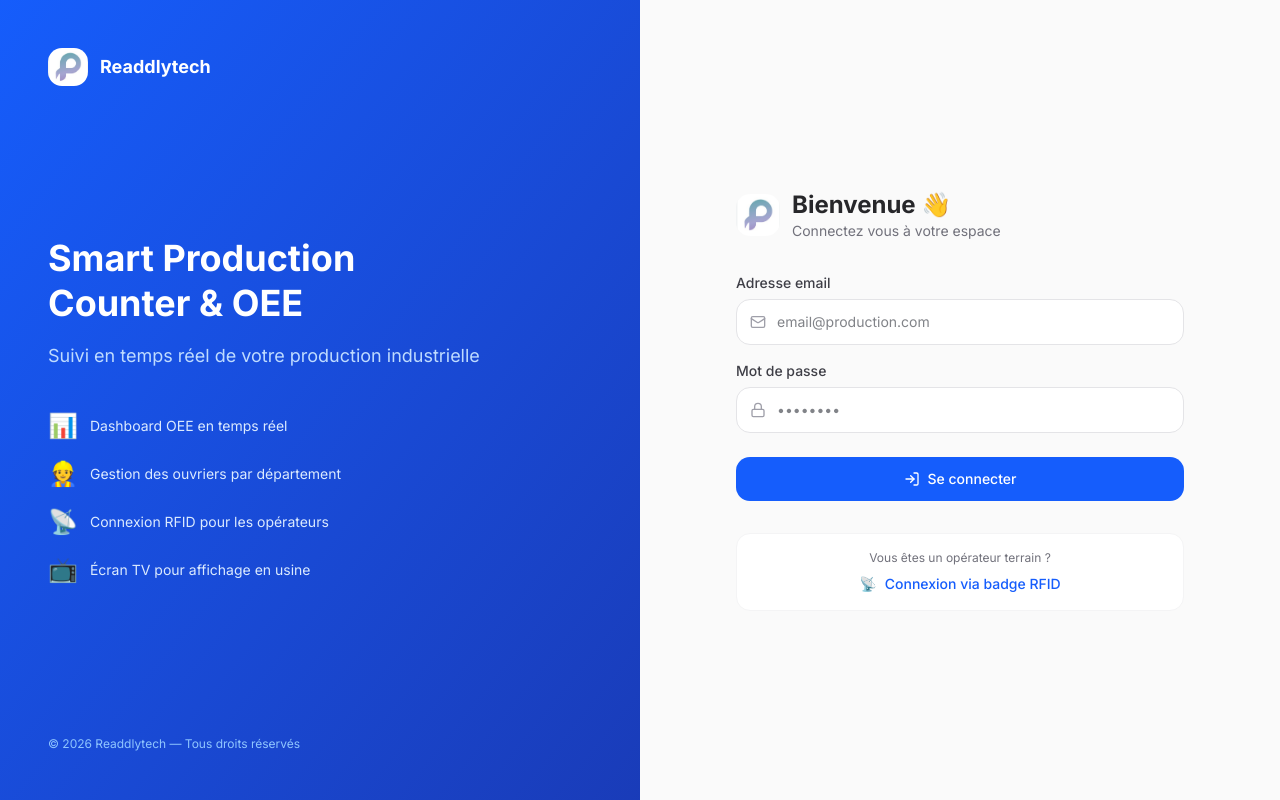
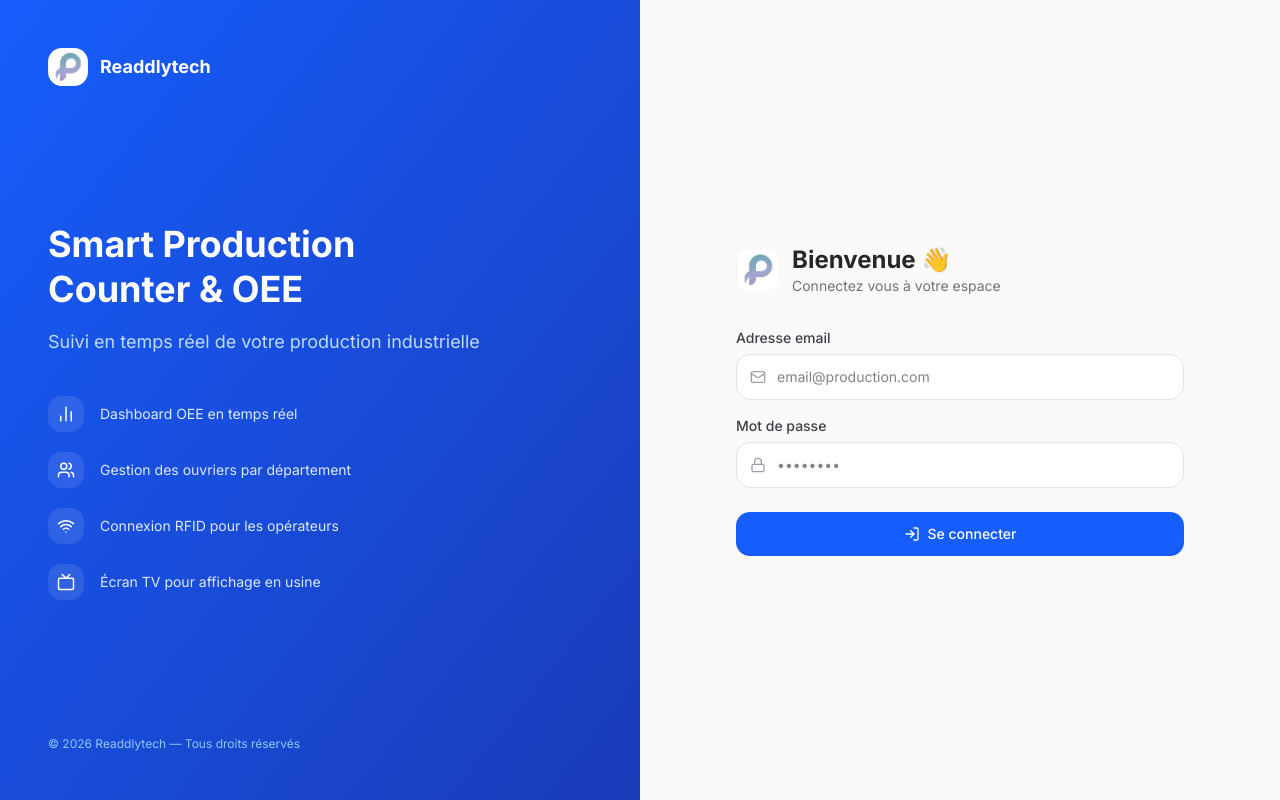
Before and after one commit to simporepriscalarissa-hub/smart-production-frontend, a Next.js app: page /login in a window 1280 px wide. Built offline with nearby package versions, Linux system fonts and the light colour scheme.

Commit message:
Login propre - icones Lucide + suppression lien RFID

```diff
--- a/app/login/page.tsx
+++ b/app/login/page.tsx
@@ -3,7 +3,7 @@
 import { useState } from 'react'
 import axios from 'axios'
 import { APP_CONFIG } from '@/lib/config'
-import { Mail, Lock, LogIn, AlertCircle } from 'lucide-react'
+import { Mail, Lock, LogIn, AlertCircle, BarChart2, Users, Wifi, Tv } from 'lucide-react'
 import Image from 'next/image'
 
 export default function Login() {
@@ -50,15 +50,17 @@ export default function Login() {
           <p className="text-blue-200 text-lg">
             Suivi en temps réel de votre production industrielle
           </p>
-          <div className="mt-10 flex flex-col gap-4">
+          <div className="mt-10 flex flex-col gap-5">
             {[
-              { icon: '📊', text: 'Dashboard OEE en temps réel' },
-              { icon: '👷', text: 'Gestion des ouvriers par département' },
-              { icon: '📡', text: 'Connexion RFID pour les opérateurs' },
-              { icon: '📺', text: 'Écran TV pour affichage en usine' },
-            ].map(({ icon, text }) => (
-              <div key={text} className="flex items-center gap-3">
-                <span className="text-2xl">{icon}</span>
+              { icon: BarChart2, text: 'Dashboard OEE en temps réel' },
+              { icon: Users, text: 'Gestion des ouvriers par département' },
+              { icon: Wifi, text: 'Connexion RFID pour les opérateurs' },
+              { icon: Tv, text: 'Écran TV pour affichage en usine' },
+            ].map(({ icon: Icon, text }) => (
+              <div key={text} className="flex items-center gap-4">
+                <div className="w-9 h-9 bg-white/10 rounded-xl flex items-center justify-center flex-shrink-0">
+                  <Icon size={18} className="text-white" />
+                </div>
                 <span className="text-blue-100 text-sm">{text}</span>
               </div>
             ))}
@@ -149,15 +151,6 @@ export default function Login() {
 
           </div>
 
-          {/* Lien opérateur */}
-          <div className="mt-8 p-4 bg-white rounded-xl border border-zinc-100 text-center">
-            <p className="text-xs text-zinc-500 mb-2">Vous êtes un opérateur terrain ?</p>
-            <a href="/rfid-login" className="flex items-center justify-center gap-2 text-sm text-blue-600 hover:text-blue-700 font-medium">
-              <span>📡</span>
-              Connexion via badge RFID
-            </a>
-          </div>
-
         </div>
       </div>
 
```
